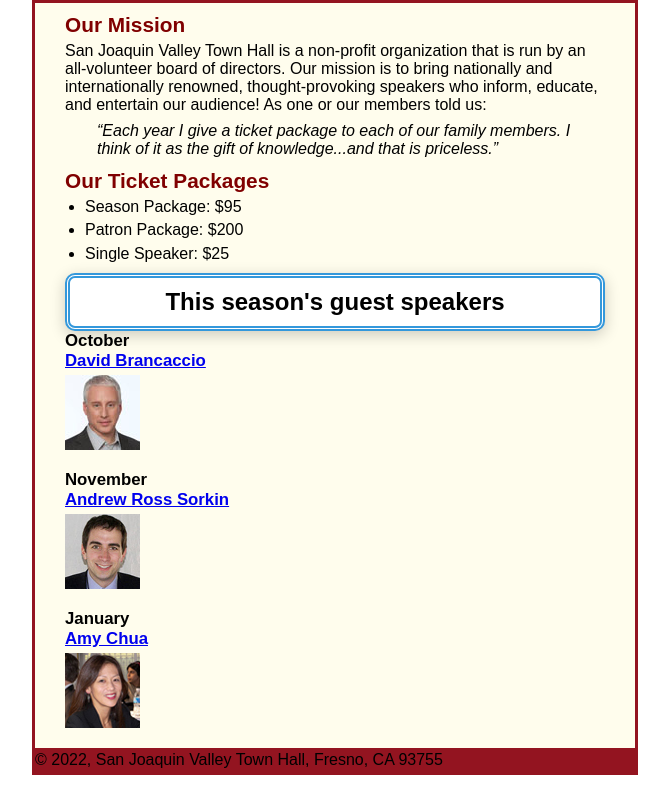
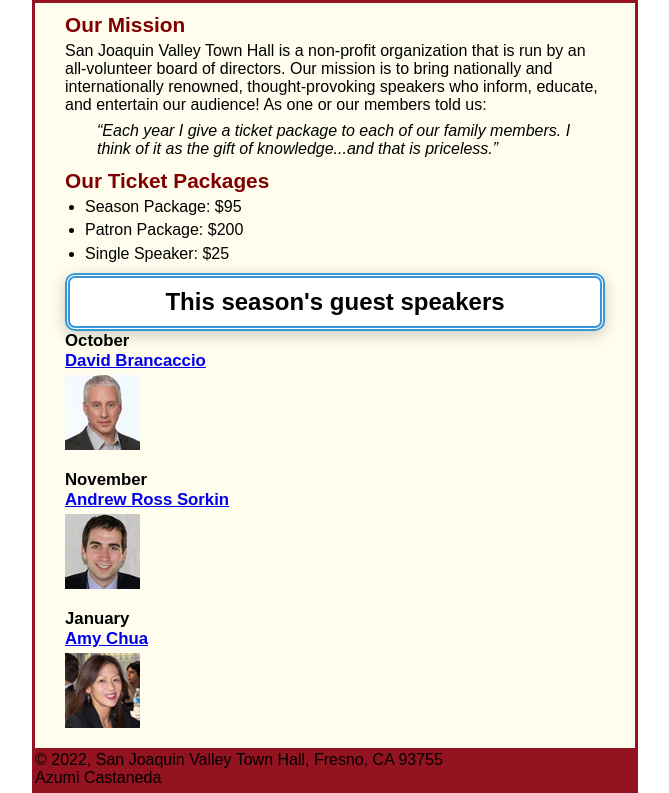
Before and after one commit to aic-25/A07, a plain HTML site: page index.html in a window 1280 px wide. Shown: the part 1000-1793 px from the top of the page, without its empty margins (305-974 px from the left). Drawn offline with Linux system fonts and the light colour scheme.

Commit message:
Update index.html

```diff
--- a/index.html
+++ b/index.html
@@ -89,6 +89,7 @@
 	</main>
 	<footer>
 		<p>&copy; 2022, San Joaquin Valley Town Hall, Fresno, CA 93755</p>
+		<p>Azumi Castaneda</p>
 	</footer>
 </body>
 </html
```
